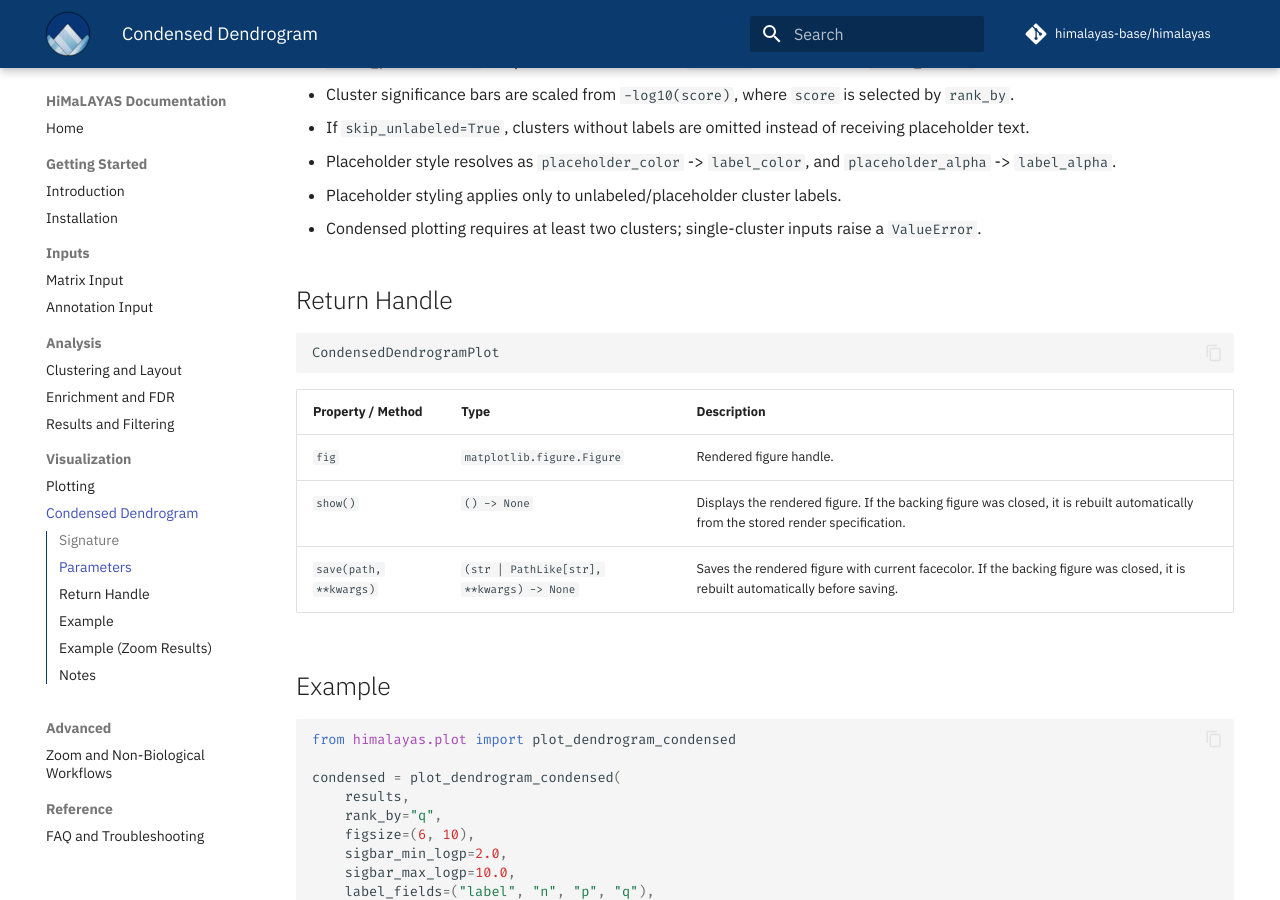
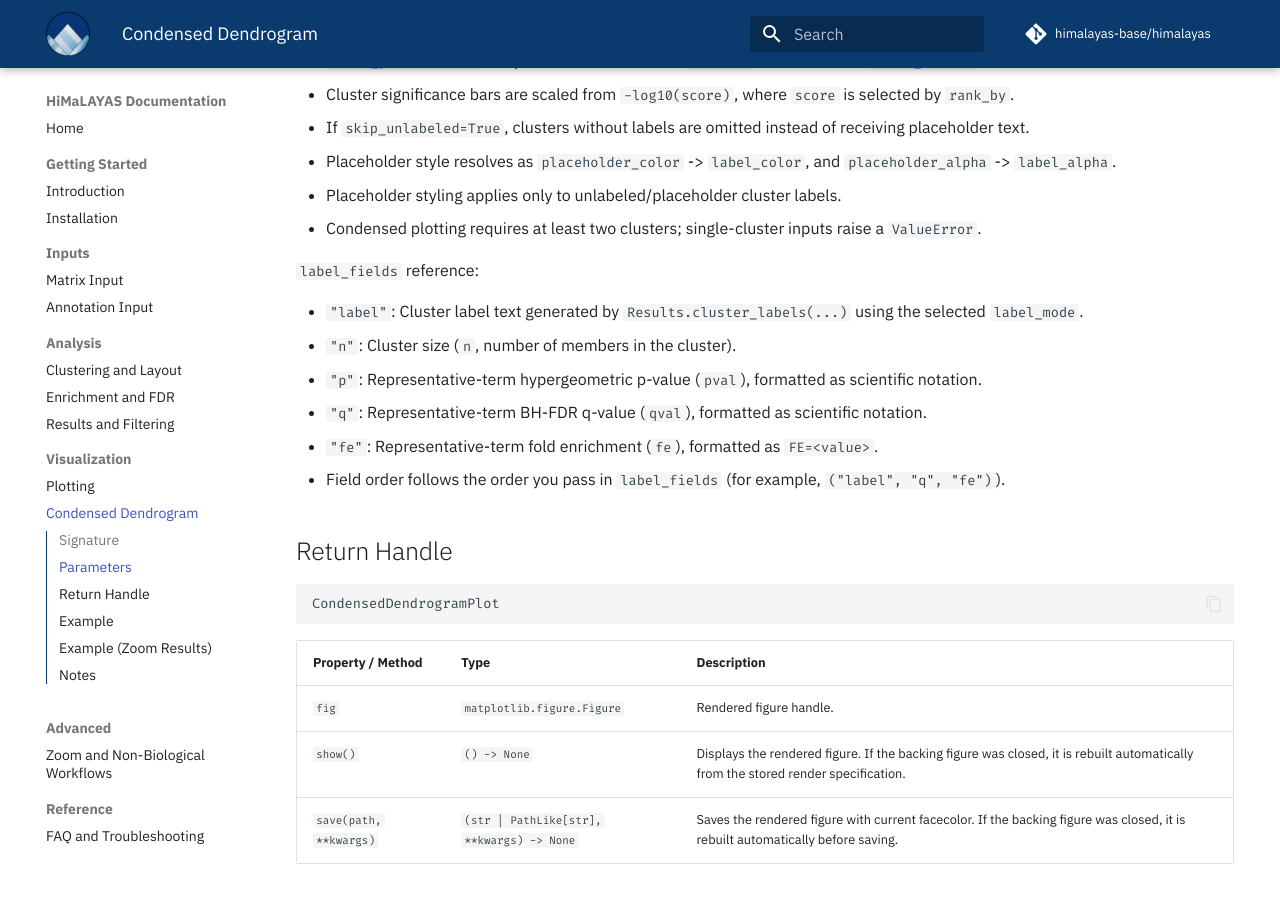
Before and after one commit to himalayas-base/himalayas-docs, an MkDocs documentation site: the page built from docs/8_condensed_dendrogram.md, in a window 1280 px wide and 900 px high, scrolled down 3073 px. Built offline with MkDocs 1.6.1 and Material for MkDocs 9.7.7, drawn with Linux system fonts in a browser that asks for light colours; comment, search, counter and statistics services are not loaded.

Commit message:
add label_fields description

````diff
--- a/docs/8_condensed_dendrogram.md
+++ b/docs/8_condensed_dendrogram.md
@@ -95,6 +95,15 @@ Behavior notes:
 - Placeholder styling applies only to unlabeled/placeholder cluster labels.
 - Condensed plotting requires at least two clusters; single-cluster inputs raise a `ValueError`.
 
+`label_fields` reference:
+
+- `"label"`: Cluster label text generated by `Results.cluster_labels(...)` using the selected `label_mode`.
+- `"n"`: Cluster size (`n`, number of members in the cluster).
+- `"p"`: Representative-term hypergeometric p-value (`pval`), formatted as scientific notation.
+- `"q"`: Representative-term BH-FDR q-value (`qval`), formatted as scientific notation.
+- `"fe"`: Representative-term fold enrichment (`fe`), formatted as `FE=<value>`.
+- Field order follows the order you pass in `label_fields` (for example, `("label", "q", "fe")`).
+
 ## Return Handle
 
 ```python
````
Also changed, not shown: docs/7_plotting.md (+9 -0 lines).
